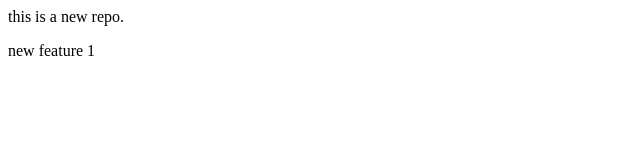
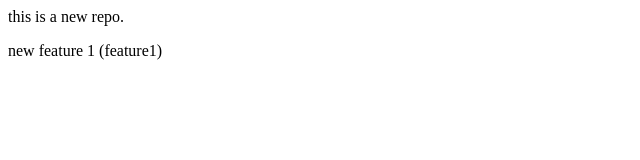
Before and after one commit to RoshPJT/localrepo, a plain HTML site: page index.html in a window 1280 px wide. Shown: the full height of the page, 0-640 px from the left. Drawn offline with Linux system fonts and the light colour scheme.

Commit message:
feature1

```diff
--- a/index.html
+++ b/index.html
@@ -1,2 +1,2 @@
 <p> this is a new repo.</p>
-<p> new feature 1 </p>
+<p> new feature 1 (feature1) </p>
```
